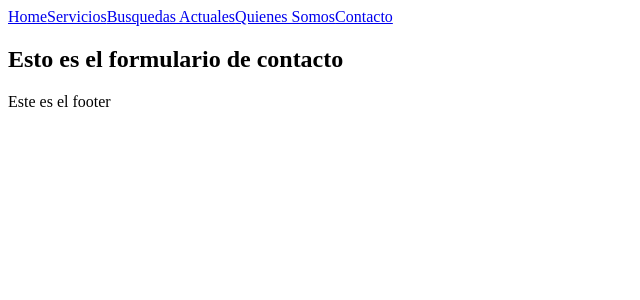
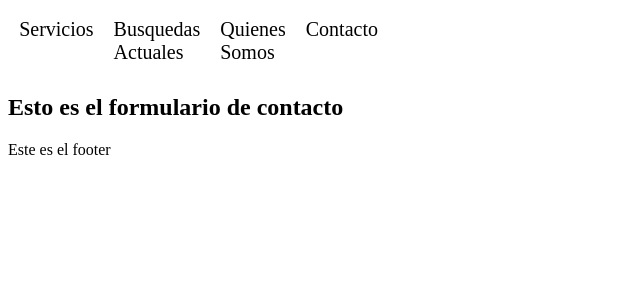
Before and after one commit to RMWebs2023/dani-cer, a React (Vite) app: page /contacto in a window 1280 px wide. Shown: the top 300 px of the page, without its empty margins (0-640 px from the left). Built offline with nearby package versions, Linux system fonts and the light colour scheme.

Commit message:
navbar y fotos home

```diff
--- a/src/pages/home.jsx
+++ b/src/pages/home.jsx
@@ -1,13 +1,39 @@
 import Navbar from "../components/navbar";
 import Footer from "../components/footer";
+import "../styles/home.css";
 
 const Home = () => {
   return (
-    <>
+    <main>
       <Navbar />
-      <h1>Este es el home</h1>
+      <section>
+        <article>
+        <a href="/busquedas">
+          <img src="https://i.pinimg.com/736x/bf/95/34/bf953419d76bf747cba69b55e6e03957.jpg" />
+          <div className="overlay">
+            <p>Búsquedas laborales</p>
+          </div>
+        </a>
+        </article>
+        <article>
+        <a href="/busquedas">
+          <img src="https://i.pinimg.com/736x/bf/95/34/bf953419d76bf747cba69b55e6e03957.jpg" />
+          <div className="overlay">
+            <p>Búsquedas laborales</p>
+          </div>
+        </a>
+        </article>
+        <article>
+        <a href="/busquedas">
+          <img src="https://i.pinimg.com/736x/bf/95/34/bf953419d76bf747cba69b55e6e03957.jpg" />
+          <div className="overlay">
+            <p>Búsquedas laborales</p>
+          </div>
+        </a>
+        </article>
+      </section>
       <Footer />
-    </>
+    </main>
   );
 };
 
--- a/src/pages/offers.jsx
+++ b/src/pages/offers.jsx
@@ -3,11 +3,11 @@ import Footer from "../components/footer";
 
 const Offers = () => {
   return (
-    <article>
+    <>
       <Navbar />
       <h1>Estas son las busquedas laborales</h1>
       <Footer />
-    </article>
+    </>
   );
 };
 
--- /dev/null
+++ b/src/styles/home.css
@@ -0,0 +1,54 @@
+section {
+  display: flex;
+  justify-content: center;
+  padding: 10px;
+  gap: 20px;
+  width: 100%;
+  height: 100%;
+}
+
+article {
+  position: relative;
+  width: 400px;
+  height: 300px;
+  overflow: hidden;
+}
+
+article img {
+  width: 100%;
+  height: 100%;
+  transition: transform 0.3s ease;
+}
+
+article .overlay {
+  position: absolute;
+  top: 0;
+  left: 0;
+  width: 100%;
+  height: 100%;
+  background-color: 0;
+  color: #fff;
+  display: flex;
+  align-items: center;
+  justify-content: center;
+  font-size: 20px;
+  font-weight: bold;
+  opacity: 0;
+  transition: opacity 0.3s ease;
+}
+
+article:hover img {
+  transform: scale(1.05);
+}
+
+article:hover .overlay {
+  opacity: 1;
+}
+
+article a {
+  text-decoration: none;
+  color: inherit;
+  display: block;
+  width: 100%;
+  height: 100%;
+}
--- /dev/null
+++ b/src/styles/navbar.css
@@ -0,0 +1,12 @@
+navbar {
+  display: flex;
+  justify-content: flex-end;
+  gap: 20px;
+  padding: 10px 30px;
+}
+
+navbar a {
+  text-decoration: none;
+  font-size: 20px;
+  color: black;
+}
```
Also changed, not shown: src/components/navbar.jsx (+5 -3 lines).
